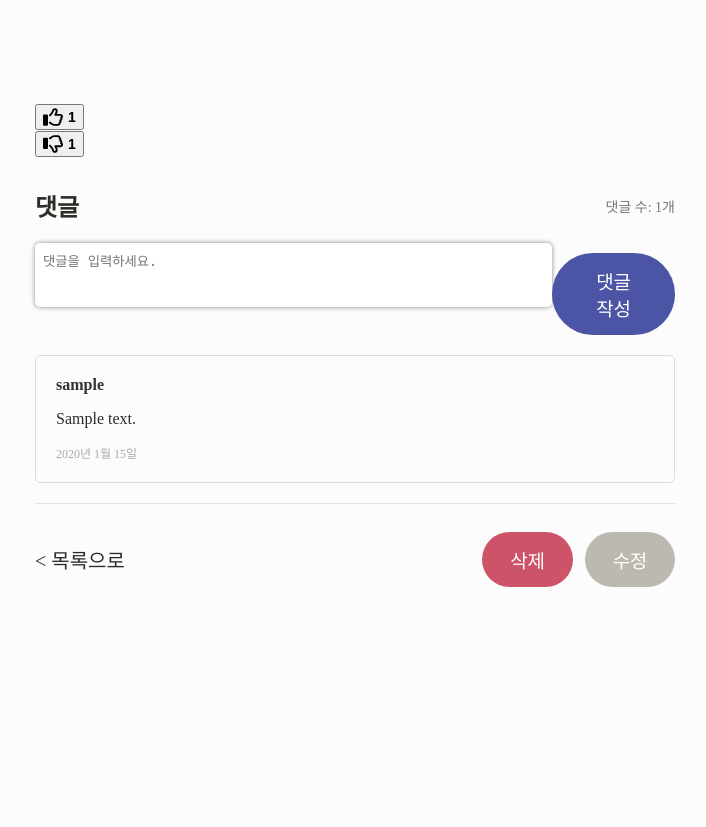
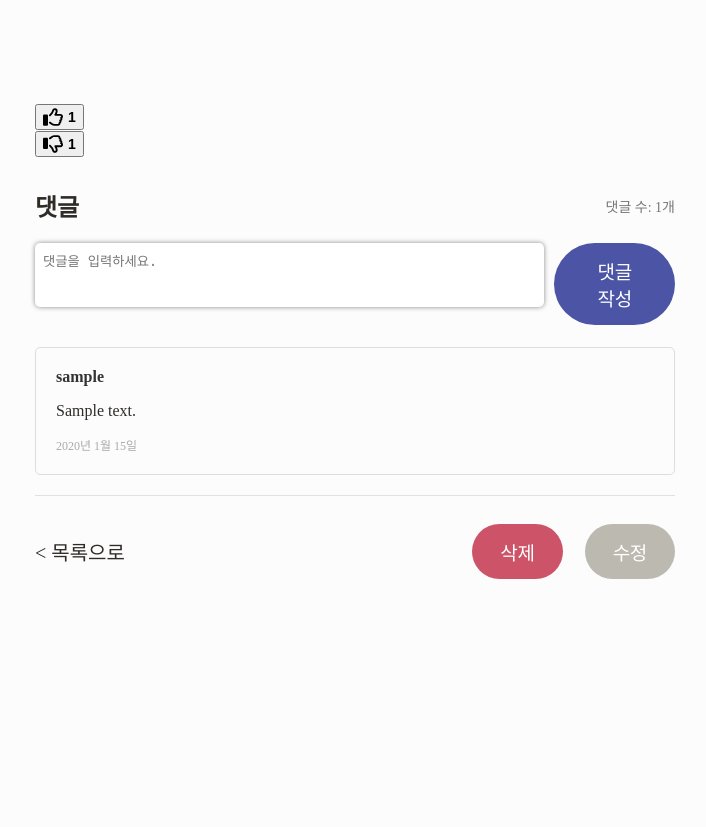
Before and after one commit to Devcourse-1th-team1-1/back-end-repo, a Django app: page /albums/1/ in a window 1280 px wide. Shown: the part 711-1538 px from the top of the page, without its empty margins (285-991 px from the left). Run offline with Django 4.2, Linux system fonts and the light colour scheme; a user stored in the database is signed in; tables that the repository leaves empty hold one stand-in row (values such as "Sample post"); grey boxes marked "Sample" are stand-in pictures; some libraries are stand-ins or nearby versions.

Commit message:
refactor: 댓글 submit 버튼 margin 수정

```diff
--- a/reviewSite/static/styles/comment.css
+++ b/reviewSite/static/styles/comment.css
@@ -70,7 +70,6 @@
 }
 
 .comment-submit {
-  margin-top: 10px;
   display: inline-block;
   margin-left: auto;
 }
--- a/reviewSite/static/styles/theme.css
+++ b/reviewSite/static/styles/theme.css
@@ -63,6 +63,7 @@
     font-weight: 400;
     letter-spacing: -0.32px;
     cursor: pointer;
+    margin-left: 10px;
     background-color: var(--button-primary-background);
     color: var(--button-text);
   }
```
